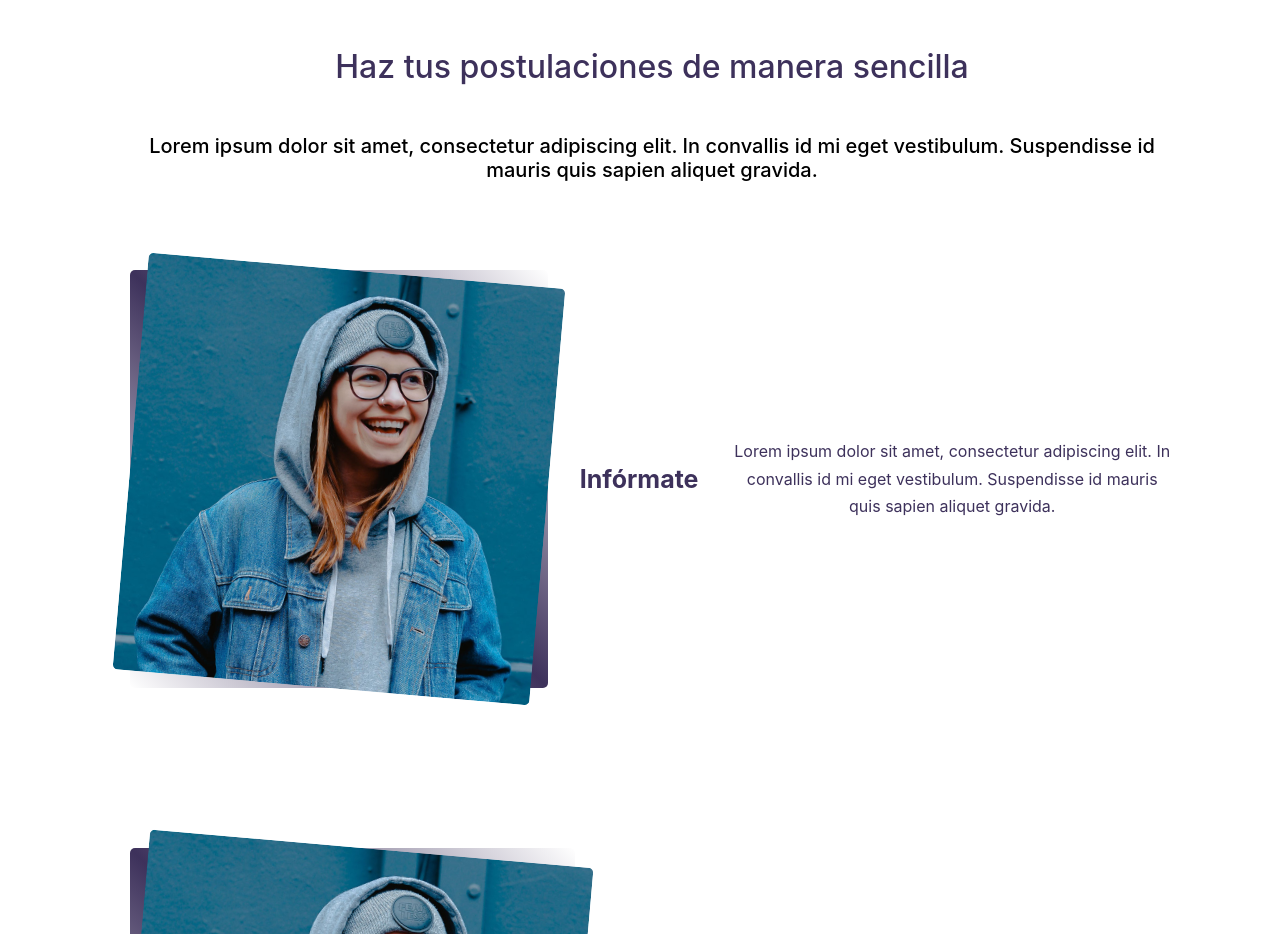
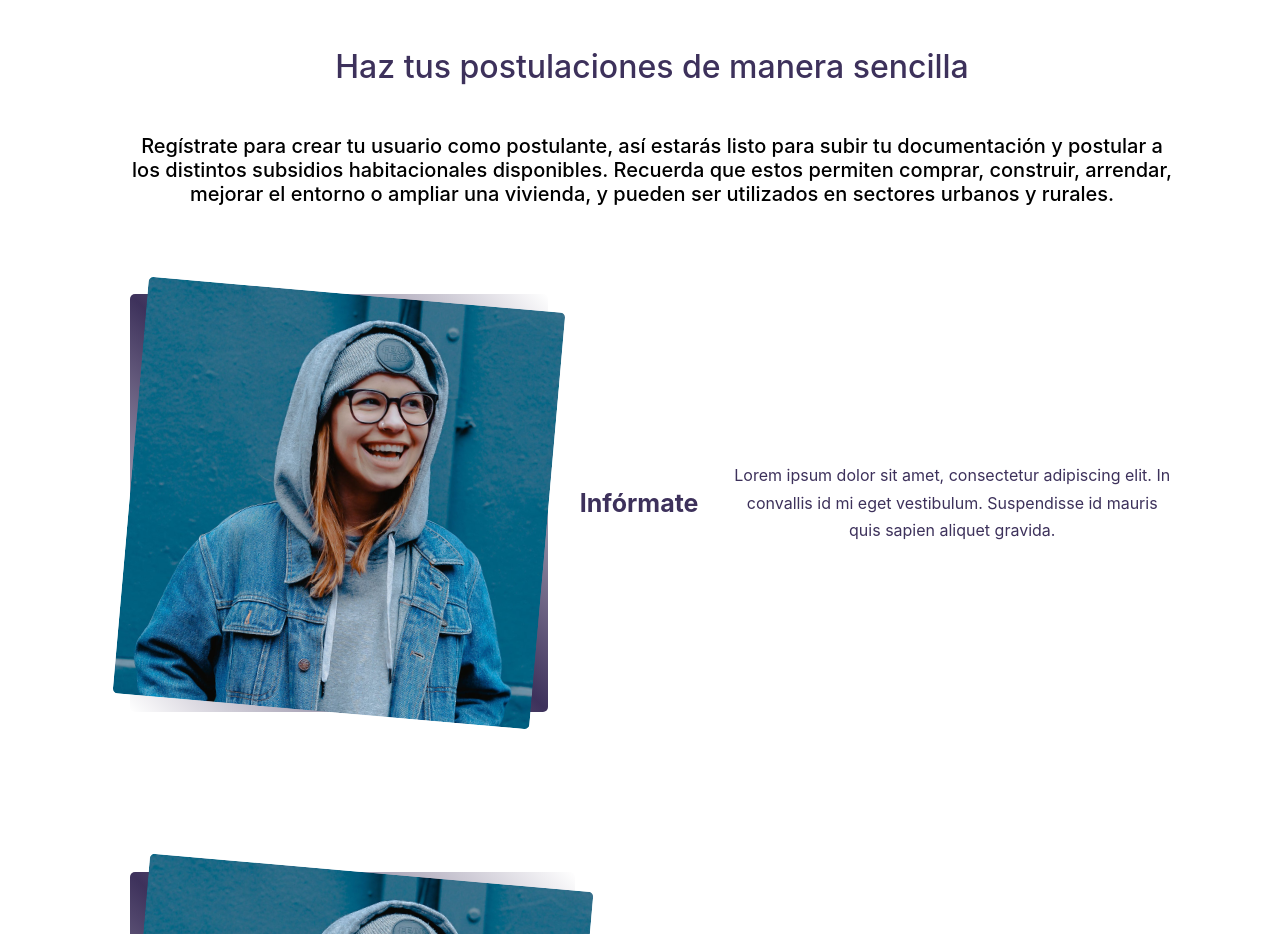
Before and after one commit to Momo-Gomez/preselecciones-app, a React (Create React App) app in the folder client/: page / in a window 1280 px wide. Shown: the part 1040-1974 px from the top of the page. Built offline with nearby package versions, Linux system fonts and the light colour scheme.

Commit message:
Frases oficiales home 1
by Diego

```diff
--- a/client/src/views/Home/About/about.js
+++ b/client/src/views/Home/About/about.js
@@ -10,9 +10,11 @@ const About = () => {
       <section id="about">
         <h2 class="title">Haz tus postulaciones de manera sencilla</h2>
         <h5>
-          Lorem ipsum dolor sit amet, consectetur adipiscing elit. In convallis
-          id mi eget vestibulum. Suspendisse id mauris quis sapien aliquet
-          gravida.
+          Regístrate para crear tu usuario como postulante, así estarás listo
+          para subir tu documentación y postular a los distintos subsidios
+          habitacionales disponibles. Recuerda que estos permiten comprar,
+          construir, arrendar, mejorar el entorno o ampliar una vivienda, y
+          pueden ser utilizados en sectores urbanos y rurales.
         </h5>
 
         <div class="info">
@@ -24,9 +26,9 @@ const About = () => {
 
           <span class="info-title">Infórmate</span>
           <span class="info-cont">
-            Lorem ipsum dolor sit amet, consectetur adipiscing elit. In convallis
-            id mi eget vestibulum. Suspendisse id mauris quis sapien aliquet
-            gravida.
+            Lorem ipsum dolor sit amet, consectetur adipiscing elit. In
+            convallis id mi eget vestibulum. Suspendisse id mauris quis sapien
+            aliquet gravida.
           </span>
         </div>
 
@@ -39,12 +41,11 @@ const About = () => {
 
           <span class="info-title">Sube</span>
           <span class="info-cont">
-            Lorem ipsum dolor sit amet, consectetur adipiscing elit. In convallis
-            id mi eget vestibulum. Suspendisse id mauris quis sapien aliquet
-            gravida.
+            Lorem ipsum dolor sit amet, consectetur adipiscing elit. In
+            convallis id mi eget vestibulum. Suspendisse id mauris quis sapien
+            aliquet gravida.
           </span>
         </div>
-
       </section>
     </div>
   );
```
